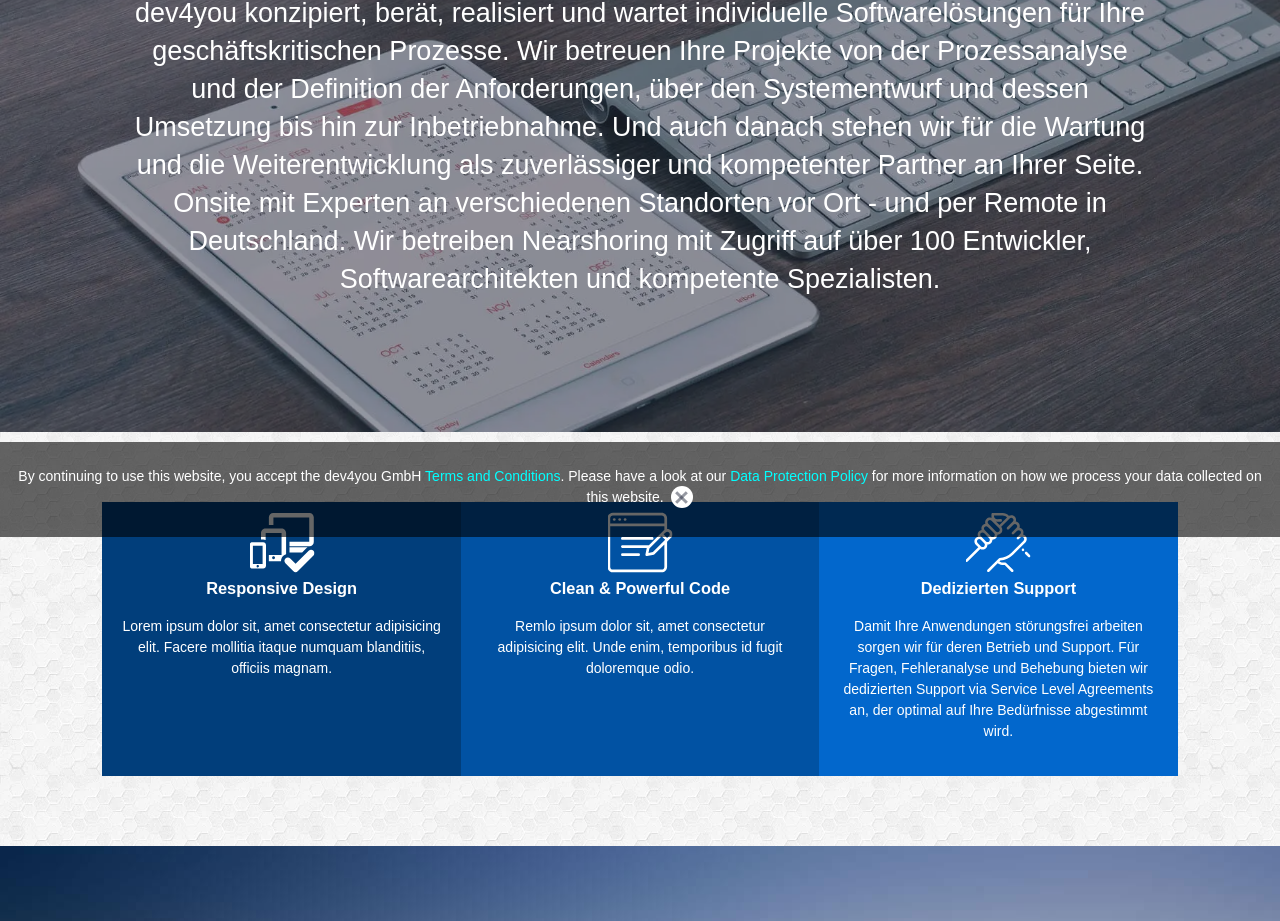
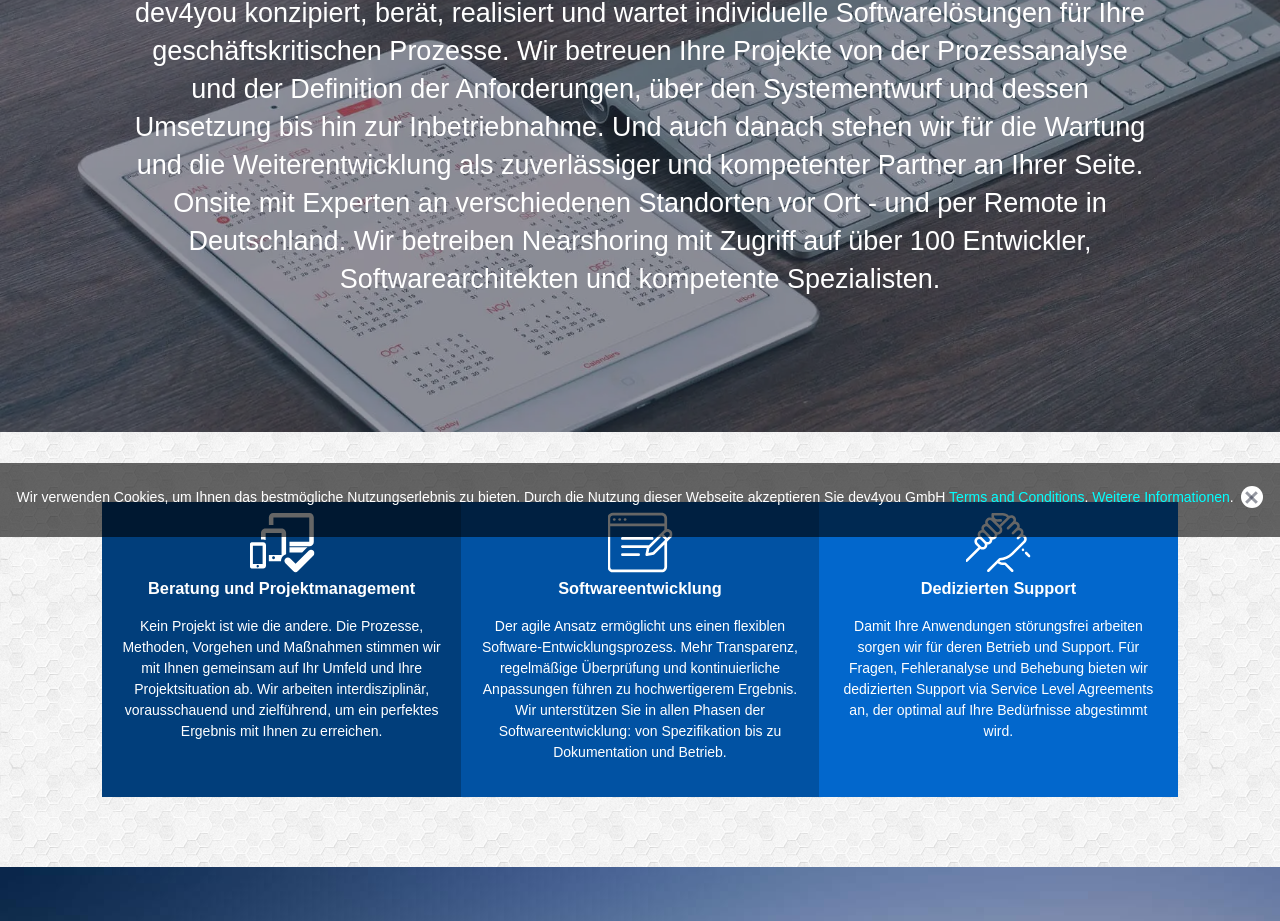
Before and after one commit to denozavr/d4y, a website: page index.html in a window 1280 px wide. Shown: the part 263-1184 px from the top of the page. Drawn offline with Linux system fonts and the light colour scheme; some packages are replaced by stand-ins of ours.

Commit message:
Update the rest of the text to German

```diff
--- a/index.html
+++ b/index.html
@@ -40,14 +40,14 @@
           <ul class="site-navigation-list">
             <li class="site-navigation-item"><a href="#services-section">Services</a></li>
             <li class="site-navigation-item"><a href="in-development.html">Produkte</a></li>
+            <li class="site-navigation-item"><a href="#about-section">Über uns</a></li>
             <li class="site-navigation-item"><a href="#contact-section">Kontakt</a></li>
-            <li class="site-navigation-item"><a href="#about-section">Über uns</a></li>
           </ul>
         </nav>
       </div>
     </header>
 
-    <main class="container container-bg">
+    <main class="container container-bg lazyload" data-bg="img/bg-hex.png">
       <section class="slider slider-main lazyload" data-bg="img/main.jpg">
         <h1 class="visually-hidden">Dev4you Heldenbild</h1>
         <picture class="block index-hero-image">
@@ -78,15 +78,14 @@
         <h2 class="visually-hidden">Unsere Grundsteine</h2>
         <ul class="advantages-list">
           <li class="advantages-item">
-            <h3>Responsive Design</h3>
-            <p>Lorem ipsum dolor sit, amet consectetur adipisicing elit. Facere mollitia itaque numquam blanditiis,
-              officiis magnam.</p>
+            <h3>Beratung und Projektmanagement</h3>
+            <p>Kein Projekt ist wie die andere. Die Prozesse, Methoden, Vorgehen und Maßnahmen stimmen wir mit Ihnen gemeinsam auf Ihr Umfeld und Ihre Projektsituation ab.
+
+            Wir arbeiten interdisziplinär, vorausschauend und zielführend, um ein perfektes Ergebnis mit Ihnen zu erreichen.</p>
           </li>
-
           <li class="advantages-item">
-            <h3>Clean & Powerful Code</h3>
-            <p>Remlo ipsum dolor sit, amet consectetur adipisicing elit. Unde enim, temporibus id fugit doloremque
-              odio.</p>
+            <h3>Softwareentwicklung</h3>
+            <p>Der agile Ansatz ermöglicht uns einen flexiblen Software-Entwicklungsprozess. Mehr Transparenz, regelmäßige Überprüfung und kontinuierliche Anpassungen führen zu hochwertigerem Ergebnis. Wir unterstützen Sie in allen Phasen der Softwareentwicklung: von Spezifikation bis zu Dokumentation und Betrieb.</p>
           </li>
           <li class="advantages-item">
             <h3>Dedizierten Support</h3>
@@ -207,9 +206,7 @@
           </li>
           <li class="howwork-item lazyload" data-bg="img/work-4.jpg">
             <h3>User Testing</h3>
-            <p>Testkriterien werden klar definiert, Testzyklen werden wiederholt durchgeführt und die Testergebnisse werden klar validiert. Das ist ein fester Bestandteil unseres Qualitätssicherungskonzeptes.
-
-            Kostenreduktion bei der Einführung von Test-Automatisierung durch Erstellung und regelmäßige Aktualisierung der Skripte. Hier bitte nochmal eine kurze Erklärung.</p>
+            <p>Testkriterien werden klar definiert, Testzyklen werden wiederholt durchgeführt und die Testergebnisse werden klar validiert. Das ist ein fester Bestandteil unseres Qualitätssicherungskonzeptes. Nicht nur für die neue Entwicklung - durch die Verwendung von automatischen Unit-Tests testen wir die bestehenden Funktionen effizient mit.</p>
           </li>
         </ul>
       </section>
@@ -221,7 +218,7 @@
           <div class="about-us">
             <h3>Über uns</h3>
             <p class="about-text">
-              <strong><a href="dev4you_agile_entwicklung_profil.pdf" target="_blank">Dev4you GmbH</a></strong> Lorem ipsum dolor, sit amet consectetur adipisicing elit. Modi cumque ipsam optio molestiae provident pariatur nobis! Libero veniam aperiam, similique blanditiis tempora provident? Enim dolor accusamus a deserunt maiores repellendus ut aut adipisci cumque culpa. Lorem ipsum dolor sit amet consectetur adipisicing elit.
+              <strong><a href="dev4you_agile_entwicklung_profil.pdf" target="_blank">Dev4you GmbH</a></strong> ist ein dynamisches und schnell wachsendes Unternehmen im Bereich IT-Consulting und Softwareentwicklung mit Sitz in Wuppertal-Elberfeld.
             </p>
 
           </div>
@@ -261,8 +258,8 @@
       </section> -->
 
       <section id="contact-section" class="contact-us">
-        <h2>Kontaktieren uns</h2>
-        <p>Hier können Sie uns einen Brief schicken, in dem Sie ein Angebot oder Informationen anfordern, die Sie interessieren.</p>
+        <h2>Kontaktieren Sie Uns</h2>
+        <p class="contact-slogan">Wir freuen uns, von Ihnen zu hören! Füllen Sie einfach das Kontaktformular aus und wir werden Ihnen so schnell wie möglich antworten.</p>
         <form class="contact-form">
           <label class="visually-hidden" for="contact-name">Name</label>
           <input class="input-half-width" type="text" name="contact-name" id="contact-name" placeholder="Name" aria-label="Name eingeben" required>
@@ -276,7 +273,8 @@
           <label class="policy-checkbox">
             <input class="visually-hidden policy-checkbox-input" type="checkbox" name="accept-policy" id="contact-accept-policy" required>
             <span class="checkbox-indicator"></span>
-            <span class="policy-checkbox-text"><a href="terms-policy.html#policy-section">Datenschutzrichtlinien</a> akzeptieren</span>
+            <span class="policy-checkbox-text">
+                Ich stimme <a href="terms-policy.html#policy-section">Datenschutzrichtlinie</a> zu</span>
           </label>
 
           <button class="contact-button" type="submit" name="send-value" id="send-value">Nachricht senden</button>
@@ -319,7 +317,8 @@
           </div>
           <div class="footer-contact">
             <p class="contact-data">
-              <span class="contact-item">dev4you GmbH</span>
+              <span class="contact-item"><strong>dev4you GmbH</strong></span>
+              <span class="contact-item">(codeks)</span>
               <span class="contact-item">Moritzstraße 14</span>
               <span class="contact-item">Wuppertal, 42117, DE </span>
               <span class="contact-item"><span class="visually-hidden">Phone:</span><a href="tel:+49202947921201">+49 202 947921201</a> </span>
@@ -351,9 +350,8 @@
 
     <section class="modal modal-gdpr hidden">
         <h2 class="visually-hidden">GDPR modal</h2>
-        <p> By continuing to use this website, you accept the dev4you GmbH <a class="gdpr-link" href="terms-policy.html#terms-section">Terms and Conditions</a>.
-          Please have a look at our <a class="gdpr-link" href="terms-policy.html#policy-section">Data Protection Policy</a>
-          for more information on how we process your data collected on this website.&nbsp;
+        <p class="modal-text">Wir verwenden Cookies, um Ihnen das bestmögliche Nutzungserlebnis zu bieten. Durch die Nutzung dieser Webseite akzeptieren Sie dev4you GmbH <a class="gdpr-link" href="terms-policy.html#terms-section">Terms and Conditions</a>.
+        <a class="gdpr-link" href="terms-policy.html#policy-section">Weitere Informationen</a>.&nbsp;
           <button class="modal-close" type="button">x</button>
         </p>
 
```
Also changed, not shown: products.html (+1 -1 lines), terms-policy.html (+1 -1 lines).
